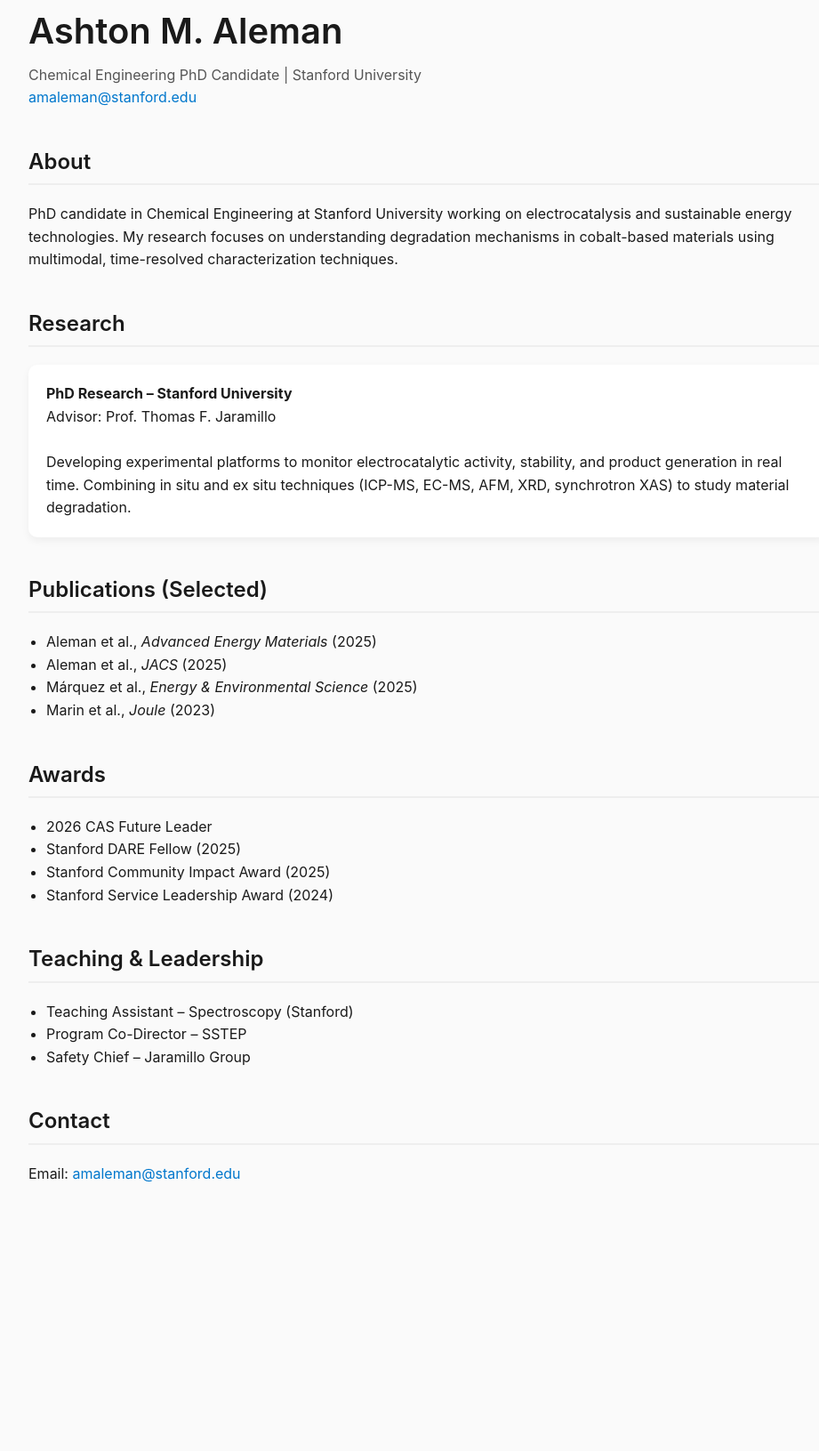
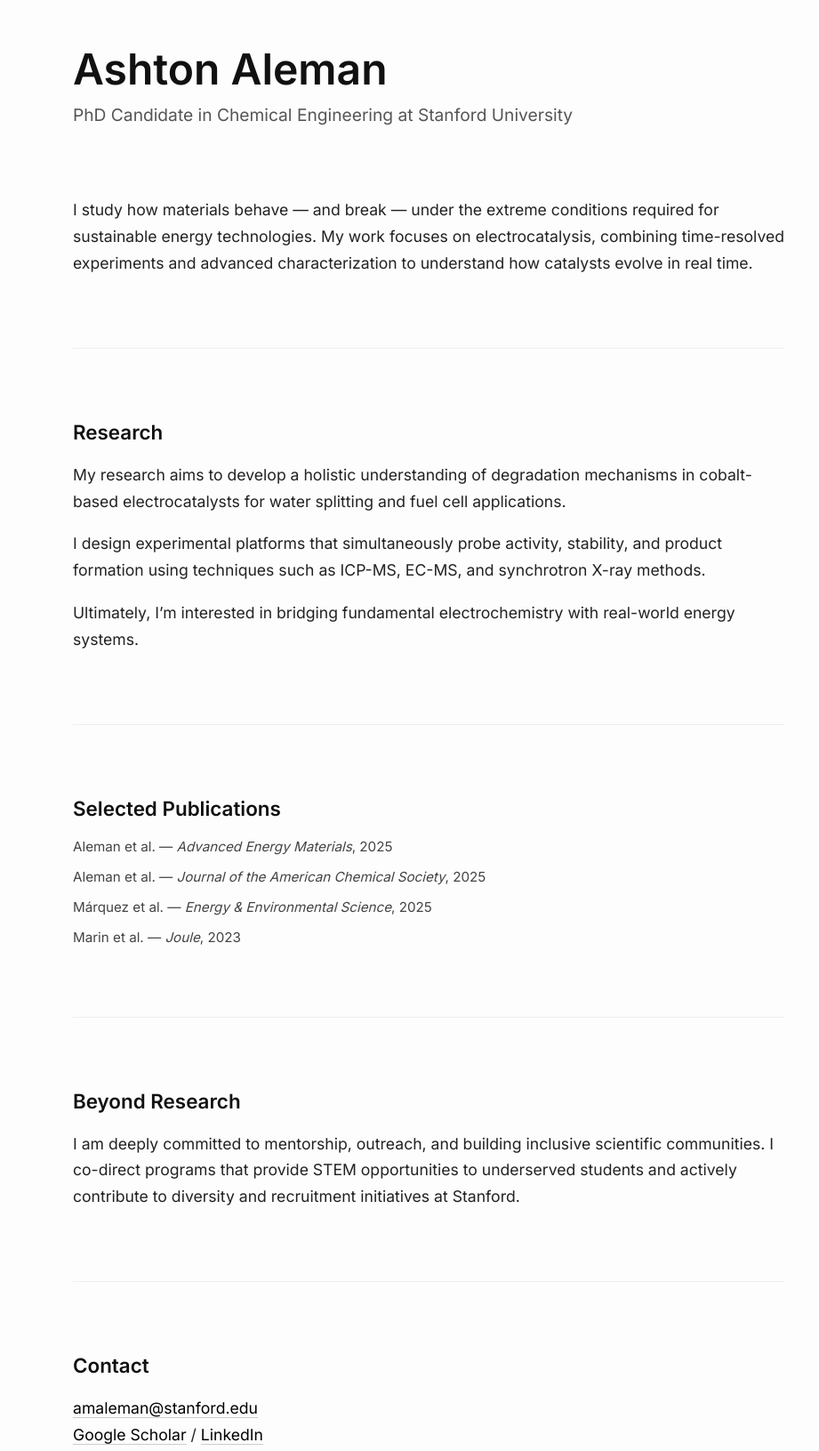
Before and after one commit to amaleman/website, a plain HTML site: page index.html in a window 1280 px wide. Shown: the part 64-1695 px from the top of the page at 89% size, without its empty margins (158-1079 px from the left). Before the commit the page ends 1466 px from the top, so only its background shows below. Drawn offline with Linux system fonts and the light colour scheme.

Commit message:
Update index.html

```diff
--- a/index.html
+++ b/index.html
@@ -5,64 +5,74 @@
 <meta name="viewport" content="width=device-width, initial-scale=1.0">
 <title>Ashton Aleman</title>
 
+<link href="https://fonts.googleapis.com/css2?family=Inter:wght@300;400;600&display=swap" rel="stylesheet">
+
 <style>
 body {
     margin: 0;
-    font-family: -apple-system, BlinkMacSystemFont, "Segoe UI", Roboto, sans-serif;
-    line-height: 1.6;
-    color: #1a1a1a;
-    background-color: #fafafa;
+    font-family: 'Inter', sans-serif;
+    background: #fdfdfd;
+    color: #111;
 }
 
 .container {
-    max-width: 900px;
+    max-width: 800px;
     margin: auto;
-    padding: 40px 20px;
-}
-
-h1, h2 {
-    font-weight: 600;
+    padding: 80px 20px;
 }
 
 h1 {
-    font-size: 2.5rem;
-    margin-bottom: 5px;
+    font-size: 3rem;
+    font-weight: 600;
+    margin-bottom: 10px;
 }
 
-h2 {
-    margin-top: 40px;
-    border-bottom: 2px solid #eee;
-    padding-bottom: 5px;
+.tagline {
+    font-size: 1.2rem;
+    color: #555;
+    margin-bottom: 40px;
 }
 
-.subtitle {
-    color: #555;
+.section {
+    margin: 80px 0;
+}
+
+.section h2 {
+    font-size: 1.4rem;
+    font-weight: 600;
     margin-bottom: 20px;
 }
 
+p {
+    font-size: 1.1rem;
+    line-height: 1.7;
+    color: #222;
+}
+
 a {
-    color: #0077cc;
+    color: #000;
     text-decoration: none;
+    border-bottom: 1px solid #ccc;
 }
 
 a:hover {
-    text-decoration: underline;
+    border-bottom: 1px solid #000;
 }
 
-.section {
-    margin-bottom: 30px;
+.highlight {
+    font-weight: 500;
 }
 
-ul {
-    padding-left: 20px;
+.pub {
+    margin-bottom: 15px;
+    font-size: 0.95rem;
+    color: #444;
 }
 
-.card {
-    background: white;
-    padding: 20px;
-    margin-bottom: 15px;
-    border-radius: 10px;
-    box-shadow: 0 4px 10px rgba(0,0,0,0.05);
+.divider {
+    height: 1px;
+    background: #eee;
+    margin: 60px 0;
 }
 </style>
 </head>
@@ -71,62 +81,69 @@ ul {
 
 <div class="container">
 
-    <h1>Ashton M. Aleman</h1>
-    <div class="subtitle">
-        Chemical Engineering PhD Candidate | Stanford University<br>
-        <a href="mailto:amaleman@stanford.edu">amaleman@stanford.edu</a>
+    <h1>Ashton Aleman</h1>
+    <div class="tagline">
+        PhD Candidate in Chemical Engineering at Stanford University
     </div>
 
     <div class="section">
-        <h2>About</h2>
         <p>
-        PhD candidate in Chemical Engineering at Stanford University working on electrocatalysis and sustainable energy technologies.
-        My research focuses on understanding degradation mechanisms in cobalt-based materials using multimodal, time-resolved characterization techniques.
+        I study how materials behave — and break — under the extreme conditions required for sustainable energy technologies.
+        My work focuses on <span class="highlight">electrocatalysis</span>, combining time-resolved experiments and advanced characterization
+        to understand how catalysts evolve in real time.
         </p>
     </div>
 
+    <div class="divider"></div>
+
     <div class="section">
         <h2>Research</h2>
-        <div class="card">
-            <strong>PhD Research – Stanford University</strong><br>
-            Advisor: Prof. Thomas F. Jaramillo<br><br>
-            Developing experimental platforms to monitor electrocatalytic activity, stability, and product generation in real time.
-            Combining in situ and ex situ techniques (ICP-MS, EC-MS, AFM, XRD, synchrotron XAS) to study material degradation.
-        </div>
+        <p>
+        My research aims to develop a holistic understanding of degradation mechanisms in cobalt-based electrocatalysts
+        for water splitting and fuel cell applications.
+        </p>
+
+        <p>
+        I design experimental platforms that simultaneously probe activity, stability, and product formation using techniques
+        such as ICP-MS, EC-MS, and synchrotron X-ray methods.
+        </p>
+
+        <p>
+        Ultimately, I’m interested in bridging fundamental electrochemistry with real-world energy systems.
+        </p>
     </div>
 
+    <div class="divider"></div>
+
     <div class="section">
-        <h2>Publications (Selected)</h2>
-        <ul>
-            <li>Aleman et al., <em>Advanced Energy Materials</em> (2025)</li>
-            <li>Aleman et al., <em>JACS</em> (2025)</li>
-            <li>Márquez et al., <em>Energy & Environmental Science</em> (2025)</li>
-            <li>Marin et al., <em>Joule</em> (2023)</li>
-        </ul>
+        <h2>Selected Publications</h2>
+
+        <div class="pub">Aleman et al. — <em>Advanced Energy Materials</em>, 2025</div>
+        <div class="pub">Aleman et al. — <em>Journal of the American Chemical Society</em>, 2025</div>
+        <div class="pub">Márquez et al. — <em>Energy & Environmental Science</em>, 2025</div>
+        <div class="pub">Marin et al. — <em>Joule</em>, 2023</div>
+
     </div>
 
+    <div class="divider"></div>
+
     <div class="section">
-        <h2>Awards</h2>
-        <ul>
-            <li>2026 CAS Future Leader</li>
-            <li>Stanford DARE Fellow (2025)</li>
-            <li>Stanford Community Impact Award (2025)</li>
-            <li>Stanford Service Leadership Award (2024)</li>
-        </ul>
+        <h2>Beyond Research</h2>
+        <p>
+        I am deeply committed to mentorship, outreach, and building inclusive scientific communities.
+        I co-direct programs that provide STEM opportunities to underserved students and actively contribute
+        to diversity and recruitment initiatives at Stanford.
+        </p>
     </div>
 
-    <div class="section">
-        <h2>Teaching & Leadership</h2>
-        <ul>
-            <li>Teaching Assistant – Spectroscopy (Stanford)</li>
-            <li>Program Co-Director – SSTEP</li>
-            <li>Safety Chief – Jaramillo Group</li>
-        </ul>
-    </div>
+    <div class="divider"></div>
 
     <div class="section">
         <h2>Contact</h2>
-        <p>Email: <a href="mailto:amaleman@stanford.edu">amaleman@stanford.edu</a></p>
+        <p>
+        <a href="mailto:amaleman@stanford.edu">amaleman@stanford.edu</a><br>
+        <a href="#">Google Scholar</a> / <a href="#">LinkedIn</a>
+    </p>
     </div>
 
 </div>
```
